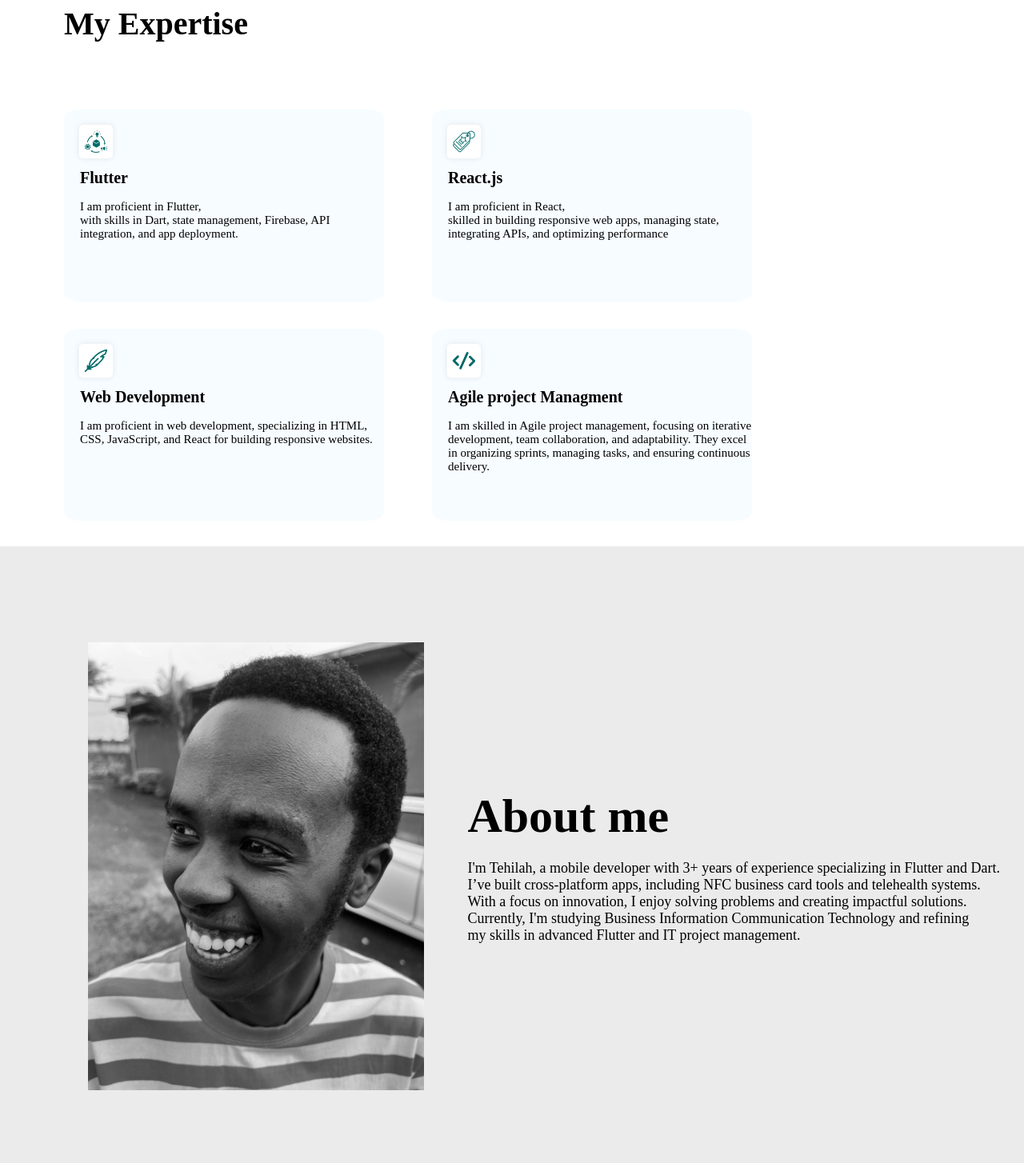
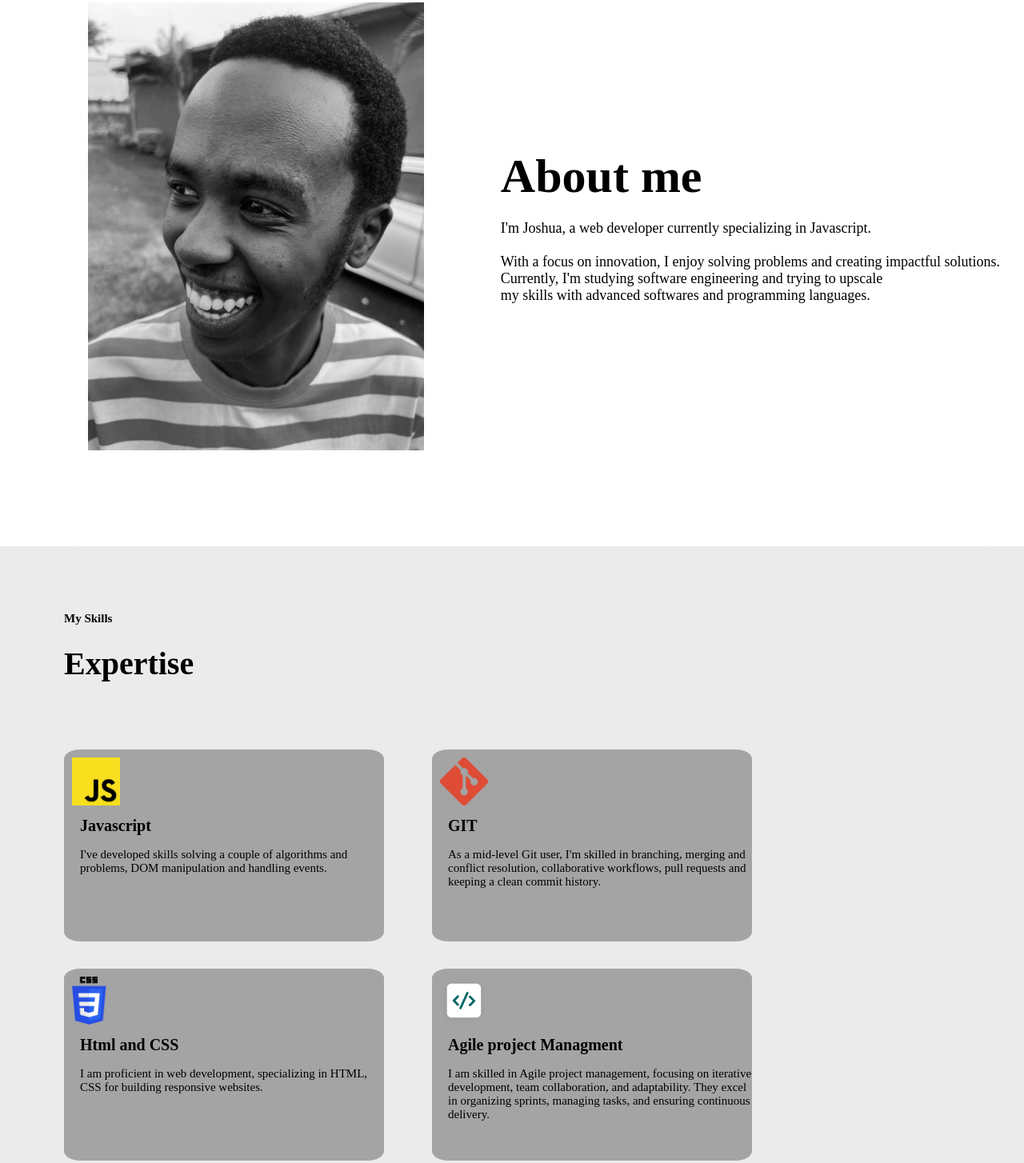
Before and after one commit to Mugisha-Joshua/My-Portfolio, a plain HTML site: page index.html in a window 1280 px wide. Shown: the part 917-2371 px from the top of the page at 80% size. Drawn offline with Linux system fonts and the light colour scheme.

Commit message:
Updated files

```diff
--- a/index.html
+++ b/index.html
@@ -13,62 +13,114 @@
       <div class="navbar">
         <ul>
           <li><a href="#home">Home</a></li>
+          <li><a href="#about_me">About Me</a></li>
           <li><a href="#skills">Skills</a></li>
-          <li><a href="#about_me">About Me</a></li>
-          <li><a href="#portfolio">Portfolio</a></li>
+          <li><a href="#contactme">Contact me</a></li>
         </ul>
       </div>
       <div>
-        <a href="mailto: mugishaochel@gmail.com"><button type="button">Contact Me</button></a>
+        <a href="mailto: mugishaochel@gmail.com"
+          ><button type="button">Contact Me</button></a
+        >
       </div>
     </header>
+
     <!-- End of the menu  -->
+
+    <!-- Starting of the HOME section  -->
+
     <section id="home">
       <div class="paragraph">
         <h1>Hey, I am Joshua Ochel MUGISHA</h1>
-        <h5>
-          I create websites<br />
-        </h5>
+        <h5>I create websites<br /></h5>
         <p>
           Welcome to my Portfolio website.
-          <br />Suspendisse varius enim in eros elementum tristique.
+          <br />Get to know some details about who I am.
         </p>
-       <a href="https://github.com/Mugisha-Joshua" target="_blank"><button class="github">Github</button></a>
+        <a href="https://github.com/Mugisha-Joshua" target="_blank"
+          ><button class="github">Github</button></a
+        >
       </div>
       <div class="skills"><img src="./images/MinePhoto.jpeg" alt="" /></div>
     </section>
 
+    <!-- END OF THE HOME PAGE  -->
+
+    <!-- THE ABOUT ME SECTION BEGINS HERE -->
+
+    <section id="about_me">
+      <img src="images/aboutmePhoto.jpg" alt="" />
+      <div>
+        <h1>About me</h1>
+
+        <p>
+          I'm Joshua, a web developer currently specializing in Javascript.
+          <br />
+          <br />
+          With a focus on innovation, I enjoy solving problems and creating
+          impactful solutions. <br />Currently, I'm studying software
+          engineering and trying to upscale <br />my skills with advanced
+          softwares and programming languages.
+        </p>
+      </div>
+    </section>
+
+
+     <!-- THE BEGINNING OF THE SKILLS SECTION  -->
+
     <section id="skills">
-     <div class="heading">
-      <h1>My Skills</h1>
-      <h2>My Expertise</h2>
-     </div>
-      <div>
-        <img src="./images/product-chain 1.png" alt="" />
-        <h3>Flutter <p>I am proficient in Flutter, <br>with skills in Dart, state management, Firebase, API integration, and app deployment.</p></h3>
-
+      <div class="heading">
+        <h1>My Skills</h1>
+        <h2>Expertise</h2>
       </div>
       <div>
-        <img src="./images/tag 1.png" alt="" />
-        <h3>React.js<p>I am proficient in React,<br> skilled in building responsive web apps, managing state, integrating APIs, and optimizing performance</p></h3>
+        <img src="./images/javascriptImage.png" alt="" />
+        <h3>
+          Javascript
+          <p>
+            I've developed skills solving a couple of algorithms and problems, DOM
+            manipulation and handling events.
+          </p>
+        </h3>
       </div>
       <div>
-        <img src="./images/feather.png" alt="" />
-        <h3>Web Development<p>I am proficient in web development, specializing in HTML, CSS, JavaScript, and React for building responsive websites.</p></h3>
+        <img src="./images/GitImage.png" alt="" />
+        <h3>
+          GIT
+          <p>
+            As a mid-level Git user, I'm skilled in branching, merging and
+            conflict resolution, collaborative workflows, pull requests and
+            keeping a clean commit history.
+          </p>
+        </h3>
+      </div>
+      <div>
+        <img src="./images/CssImage.png" alt="" />
+        <h3>
+          Html and CSS
+          <p>
+            I am proficient in web development, specializing in HTML, CSS
+             for building responsive websites.
+          </p>
+        </h3>
       </div>
       <div>
         <img src="./images/tag.png" alt="" />
-        <h3>Agile project Managment<p>I am skilled in Agile project management, focusing on iterative development, team collaboration, and adaptability. They excel in organizing sprints, managing tasks, and ensuring continuous delivery.</p></h3>
+        <h3>
+          Agile project Managment
+          <p>
+            I am skilled in Agile project management, focusing on iterative
+            development, team collaboration, and adaptability. They excel in
+            organizing sprints, managing tasks, and ensuring continuous
+            delivery.
+          </p>
+        </h3>
       </div>
     </section>
-     <section id="about_me">
-    <img src="images/aboutmePhoto.jpg" alt="">
-<div>
-  <h1>About me</h1>
+    <!-- CONTACT ME SECTION IN PROGRESS  -->
 
-  <p>I'm Tehilah, a mobile developer with 3+ years of experience specializing in Flutter and Dart. <br> I’ve built cross-platform apps, including NFC business card tools and telehealth systems.<br> With a focus on innovation, I enjoy solving problems and creating impactful solutions. <br>Currently, I'm studying Business Information Communication Technology and refining <br>my skills in advanced Flutter and IT project management.</p>
-</div>
+<!-- LINKING THE JS FILE TO THE HTML FILE  -->
+   <script src="script.js"></script>
 
-     </section>
   </body>
 </html>
--- /dev/null
+++ b/script.js
@@ -0,0 +1 @@
+console.log("HELO")
--- a/style.css
+++ b/style.css
@@ -9,9 +9,12 @@
 body {
   background-color: white;
 }
-html{
+html {
   scroll-behavior: smooth;
 }
+
+/* MENU CSS CODE  */
+
 header {
   background-color: white;
   display: flex;
@@ -47,13 +50,16 @@ a {
 a:hover {
   color: #5e3bee;
 }
+
+/* HOME PAGE CSS CODE  */
+
 section {
   display: flex;
   align-items: center;
   justify-content: space-between;
   padding: 0 30px;
   height: 100vh;
-  background-color: #EBEBEB;
+  background-color: #ebebeb;
 }
 
 button:nth-child(1) {
@@ -89,7 +95,7 @@ section:nth-of-type(1) .github:hover {
 }
 
 section:nth-of-type(1) div h1 {
-  margin-top: 3vh ;
+  margin-top: 3vh;
   font-size: 20px;
   margin-bottom: 20px;
   font-family: serif;
@@ -114,88 +120,86 @@ section:nth-of-type(1) div img {
 }
 
 section:nth-of-type(1) .paragraph {
-
   font-size: 20px;
   padding-left: 6vh;
   padding-top: 10vh;
 }
 
+/* ABOUT ME CSS CODE  */
+
+section:nth-of-type(2) img {
+  width: 500px;
+  padding-left: 80px;
+}
+section:nth-of-type(2) div p {
+  text-align: start;
+  font-weight: 500;
+  font-size: 18px;
+}
+
+section:nth-of-type(2) div h1 {
+  font-size: 60px;
+  padding-bottom: 20px;
+}
+
 section:nth-of-type(2) {
   background-color: white;
+}
+
+section:nth-of-type(3) {
+  background-color: #ebebeb;
   display: flex;
   justify-content: flex-start;
   flex-wrap: wrap;
-
-
 }
 
-section:nth-of-type(2) div {
-  background-color: #f6fcff;
+section:nth-of-type(3) div {
+  background-color: rgba(0, 0, 0, 0.3);
   border-radius: 5%;
   margin-left: 50px;
-
 }
 
-section:nth-of-type(2) div img {
+section:nth-of-type(3) div img {
   box-shadow: #5e3bee;
   width: 60px;
-  margin-left: 10px;
-  margin-top: 10px;
+  margin: 10px;
 }
 
-section:nth-of-type(2) h3 {
+section:nth-of-type(3) h3 {
   margin-left: 20px;
   font-size: 20px;
 }
 
-section:nth-of-type(2) h3:nth-of-type(1) p {
+section:nth-of-type(3) h3:nth-of-type(1) p {
   margin-top: 2vh;
   font-size: 15px;
   font-weight: 300;
 }
 
-section:nth-of-type(2) div:nth-of-type(1) {
-  background-color: white;
-
+section:nth-of-type(3) div:nth-of-type(1) {
+  background-color: #ebebeb;
 
   width: 100%;
 
-
   white-space: nowrap;
-
 }
 
-section:nth-of-type(2) div:nth-of-type(n+2) {
+section:nth-of-type(3) div:nth-of-type(n + 2) {
   width: 50vh;
   height: 30vh;
   margin-right: 10px;
   margin-bottom: 30px;
 }
 
-section:nth-of-type(2) div:nth-of-type(1) h1 {
+section:nth-of-type(3) div:nth-of-type(1) h1 {
   font-size: 15px;
   font-weight: 600;
   margin-bottom: 3vh;
   margin-top: 10vh;
 }
 
-section:nth-of-type(2) div:nth-of-type(1) h2 {
+section:nth-of-type(3) div:nth-of-type(1) h2 {
   font-size: 40px;
   font-weight: 600;
   margin-bottom: 10vh;
 }
-
-section:nth-of-type(3) img {
-width: 500px;
-padding-left: 80px;
-}
-section:nth-of-type(3) div p {
-  text-align: start;
-  font-weight: 500;
-  font-size: 18px;
-}
-
-section:nth-of-type(3) div h1 {
- font-size: 60px;
- padding-bottom: 20px;
-}
```
Also changed, not shown: images/CssImage.png (added), images/GitImage.png (added), images/javascriptImage.png (added).
